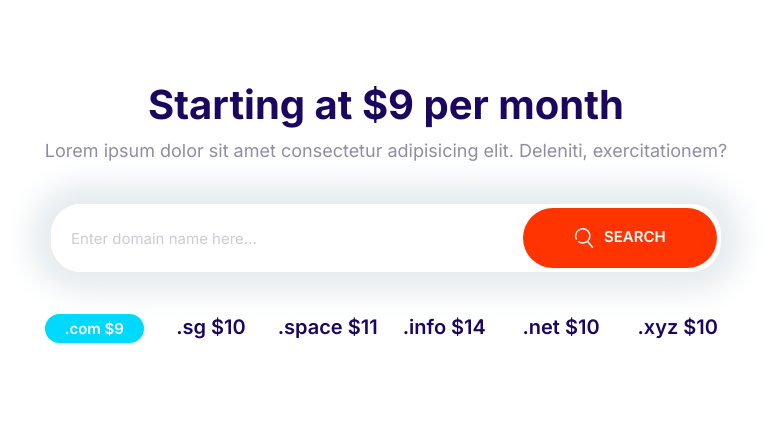
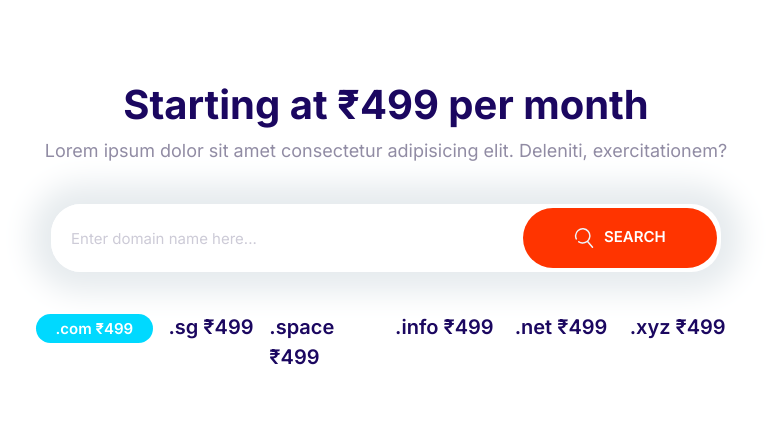
Before and after one commit to jaishankarg24/CloudNet, a website built with Parcel: page playground.html in a window 1280 px wide. Shown: the whole page, without its empty margins (254-1025 px from the left). Built offline with nearby package versions, Linux system fonts and the light colour scheme.

Commit message:
Updated.

```diff
--- a/playground.html
+++ b/playground.html
@@ -3,7 +3,7 @@
   <head>
     <meta charset="UTF-8" />
     <meta name="viewport" content="width=device-width, initial-scale=1.0" />
-    <title>Document</title>
+    <title>CloudNet</title>
     <link rel="preconnect" href="https://fonts.gstatic.com" />
     <link
       href="https://fonts.googleapis.com/css2?family=Inter:wght@400;600;700&display=swap"
@@ -15,7 +15,7 @@
   <body>
     <section class="block container block-domain">
       <header class="block__header">
-        <h2>Starting at $9 per month</h2>
+        <h2>Starting at ₹499 per month</h2>
         <p>
           Lorem ipsum dolor sit amet consectetur adipisicing elit. Deleniti,
           exercitationem?
@@ -34,12 +34,12 @@
         </button>
       </div>
       <ul class="list block-domain__prices">
-        <li><span class="badge badge--secondary">.com $9</span></li>
-        <li>.sg $10</li>
-        <li>.space $11</li>
-        <li>.info $14</li>
-        <li>.net $10</li>
-        <li>.xyz $10</li>
+        <li><span class="badge badge--secondary">.com ₹499 </span></li>
+        <li>.sg ₹499</li>
+        <li>.space ₹499</li>
+        <li>.info ₹499</li>
+        <li>.net ₹499</li>
+        <li>.xyz ₹499</li>
       </ul>
     </section>
   </body>
```
